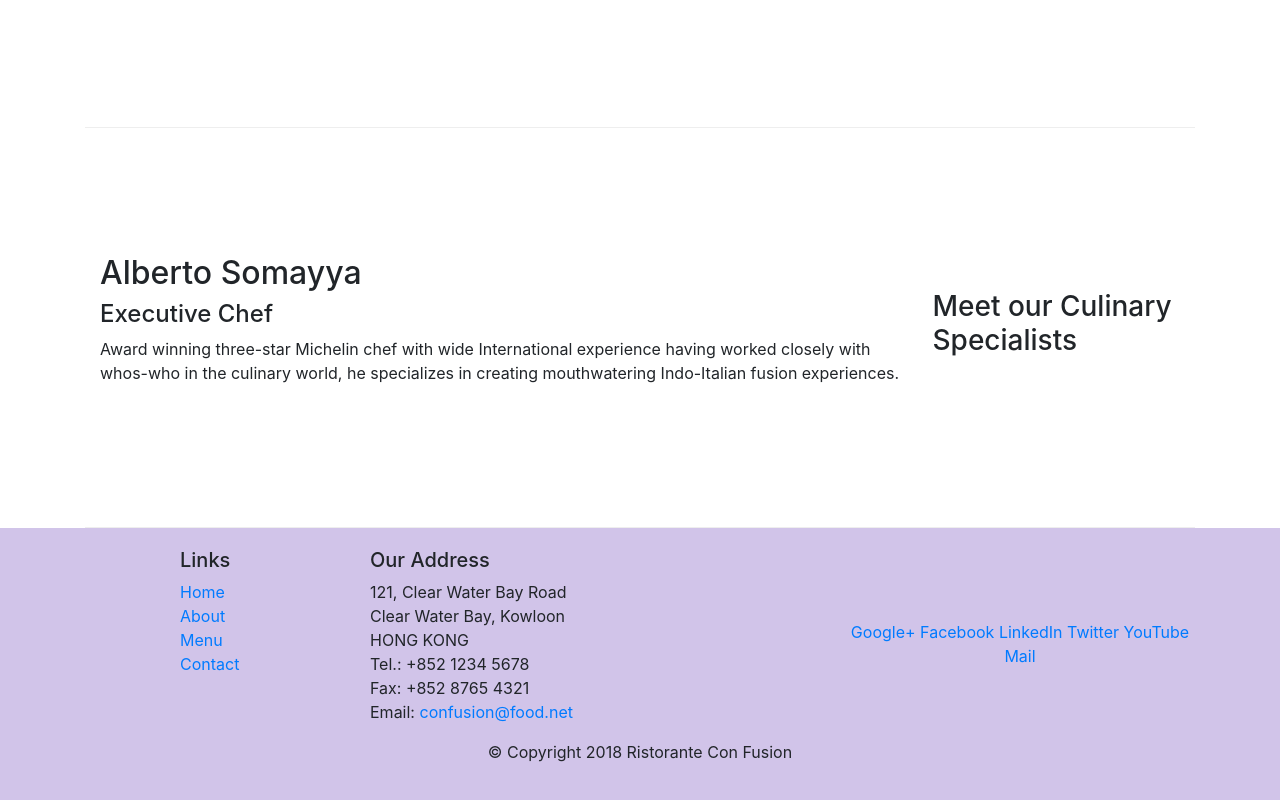
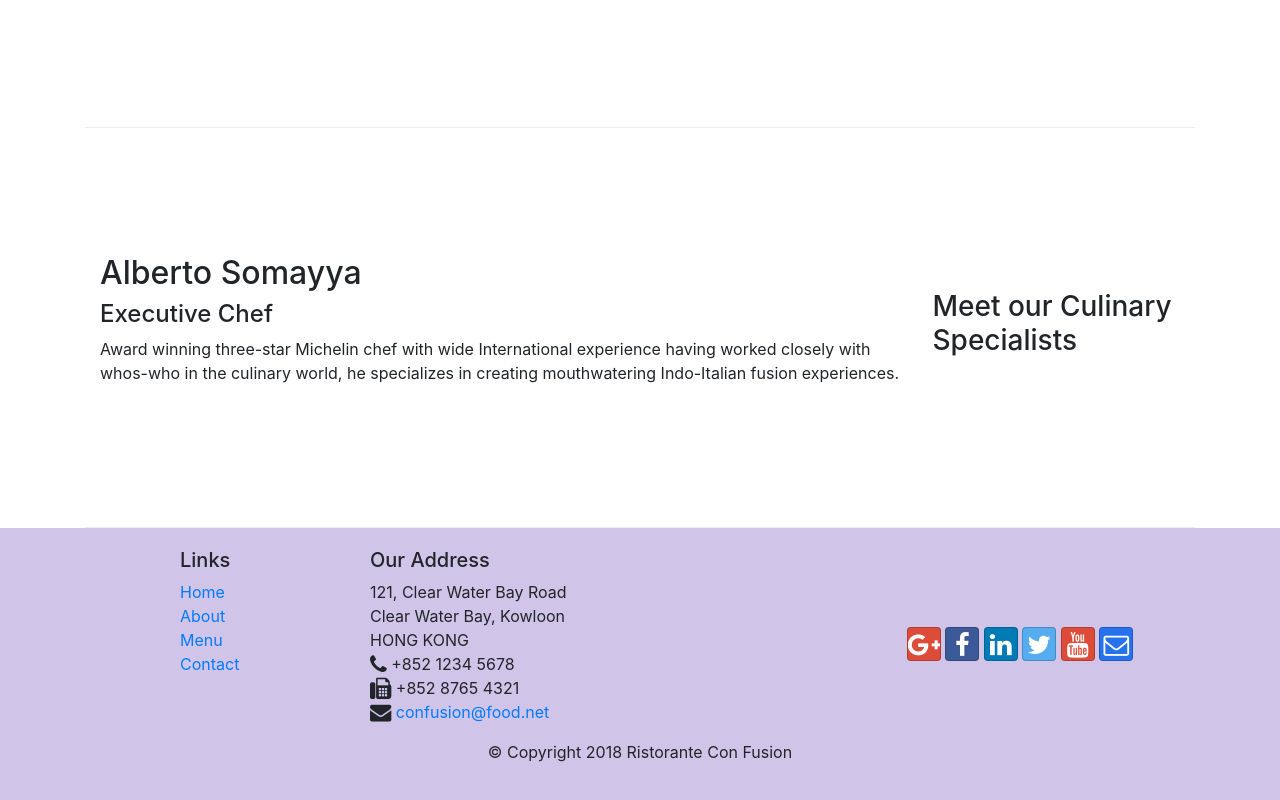
Before and after one commit to lkannan/confusion-1, a website: page index.html in a window 1280 px wide. Shown: the part 1006-1806 px from the top of the page. Drawn offline with nearby package versions, Linux system fonts and the light colour scheme.

Commit message:
Icon Fonts

```diff
--- a/index.html
+++ b/index.html
@@ -10,6 +10,8 @@
     <!-- Bootstrap CSS -->
     <link rel="stylesheet" href="node_modules/bootstrap/dist/css/bootstrap.min.css">
     <link rel="stylesheet" href="css/styles.css">
+    <link rel="stylesheet" href="node_modules/font-awesome/css/font-awesome.min.css">
+    <link rel="stylesheet" href="node_modules/bootstrap-social/bootstrap-social.css">
     <title>Ristorante Con Fusion</title>
 </head>
 
@@ -21,10 +23,10 @@
             <a href="#" class="navbar-brand mr-auto">Ristorante Con Fusion</a>
             <div id="Navbar" class="collapse navbar-collapse">
                 <ul class="navbar-nav mr-auto">
-                    <li class="nav-item active"><a href="./index.html" class="nav-link">Home</a></li>
-                    <li class="nav-item"><a href="./aboutus.html" class="nav-link">About</a></li>
-                    <li class="nav-item"><a href="" class="nav-link">Menu</a></li>
-                    <li class="nav-item"><a href="" class="nav-link">Contact</a></li>
+                    <li class="nav-item active"><a href="./index.html" class="nav-link"><span class="fa fa-home fa-lg"></span> Home</a></li>
+                    <li class="nav-item"><a href="./aboutus.html" class="nav-link"><span class="fa fa-info fa-lg"></span> About</a></li>
+                    <li class="nav-item"><a href="" class="nav-link"><span class="fa fa-list fa-lg"></span> Menu</a></li>
+                    <li class="nav-item"><a href="" class="nav-link"><span class="fa fa-address-card fa-lg"></span> Contact</a></li>
                 </ul>
             </div>
         </div>
@@ -95,19 +97,19 @@
 		              121, Clear Water Bay Road<br>
 		              Clear Water Bay, Kowloon<br>
 		              HONG KONG<br>
-		              Tel.: +852 1234 5678<br>
-		              Fax: +852 8765 4321<br>
-		              Email: <a href="mailto:confusion@food.net">confusion@food.net</a>
+		              <span class="fa fa-phone fa-lg"></span> +852 1234 5678<br>
+		              <span class="fa fa-fax fa-lg"></span> +852 8765 4321<br>
+		              <span class="fa fa-envelope fa-lg"></span> <a href="mailto:confusion@food.net">confusion@food.net</a>
 		           </address>
                 </div>
                 <div class="col-12 col-sm-4 align-self-center">
                     <div class="text-center">
-                        <a href="http://google.com/+">Google+</a>
-                        <a href="http://www.facebook.com/profile.php?id=">Facebook</a>
-                        <a href="http://www.linkedin.com/in/">LinkedIn</a>
-                        <a href="http://twitter.com/">Twitter</a>
-                        <a href="http://youtube.com/">YouTube</a>
-                        <a href="mailto:">Mail</a>
+                        <a class="btn btn-social-icon btn-google" href="http://google.com/+"><i class="fa fa-google-plus"></i></a>
+                        <a class="btn btn-social-icon btn-facebook" href="http://www.facebook.com/profile.php?id="><i class="fa fa-facebook"></i></a>
+                        <a class="btn btn-social-icon btn-linkedin" href="http://www.linkedin.com/in/"><i class="fa fa-linkedin"></i></a>
+                        <a class="btn btn-social-icon btn-twitter" href="http://twitter.com/"><i class="fa fa-twitter"></i></a>
+                        <a class="btn btn-social-icon btn-google" href="http://youtube.com/"><i class="fa fa-youtube"></i></a>
+                        <a class="btn btn-social-icon btn-microsoft" href="mailto:"><i class="fa fa-envelope-o"></i></a>
                     </div>
                 </div>
            </div>
--- a/package.json
+++ b/package.json
@@ -15,6 +15,8 @@
   },
   "dependencies": {
     "bootstrap": "^4.0.0",
+    "bootstrap-social": "^5.1.1",
+    "font-awesome": "^4.7.0",
     "jquery": "^1.9.1",
     "popper.js": "^1.12.9"
   }
```
Also changed, not shown: aboutus.html (+6 -4 lines), 1 other file.
